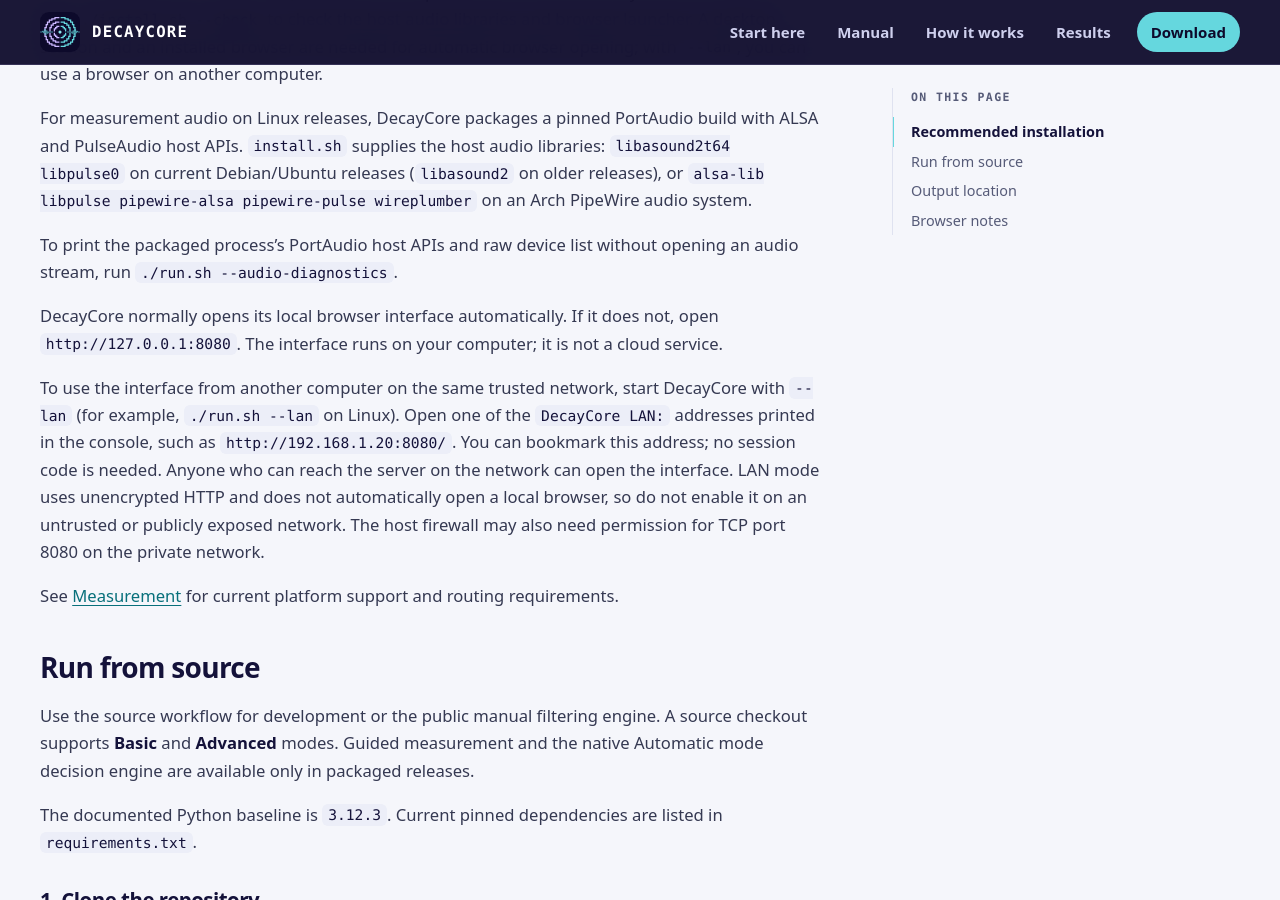
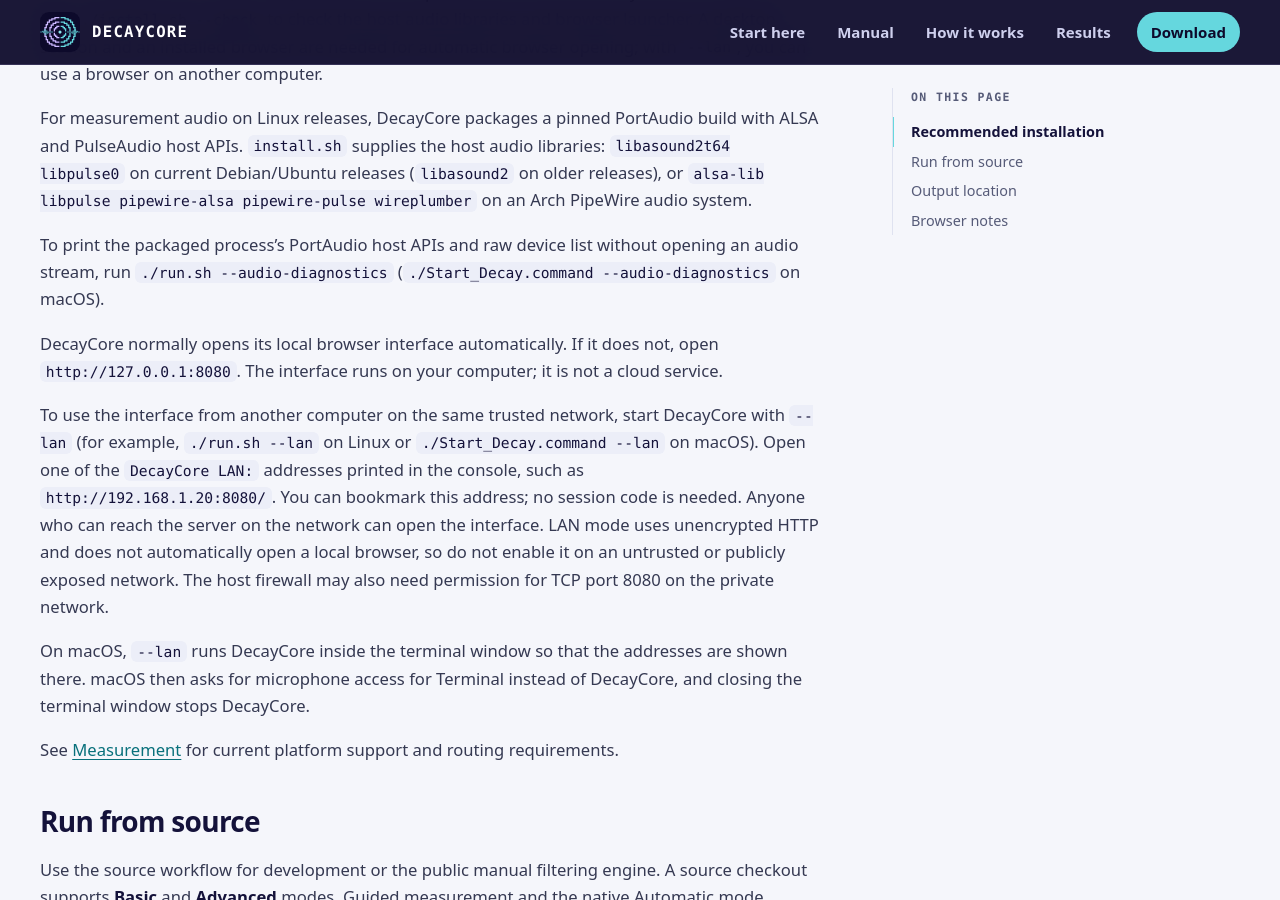
Before and after one commit to VilhoValittu/DecayCore, a Jekyll site: the page built from docs/Installation.md, in a window 1280 px wide and 900 px high, scrolled down 1249 px. Built offline with Jekyll 4.4.1, drawn with Linux system fonts in a browser that asks for light colours.

```diff
--- a/docs/Installation.md
+++ b/docs/Installation.md
@@ -31,12 +31,13 @@ ALSA and PulseAudio host APIs. `install.sh` supplies the host audio
 libraries: `libasound2t64 libpulse0` on current Debian/Ubuntu releases (`libasound2` on older releases), or `alsa-lib libpulse pipewire-alsa pipewire-pulse wireplumber`
 on an Arch PipeWire audio system.
 
-To print the packaged process's PortAudio host APIs and raw device list without opening an audio stream, run `./run.sh --audio-diagnostics`.
+To print the packaged process's PortAudio host APIs and raw device list without opening an audio stream, run `./run.sh --audio-diagnostics` (`./Start_Decay.command --audio-diagnostics` on macOS).
 
 DecayCore normally opens its local browser interface automatically. If it does not, open `http://127.0.0.1:8080`. The interface runs on your computer; it is not a cloud service.
 
 To use the interface from another computer on the same trusted network, start
-DecayCore with `--lan` (for example, `./run.sh --lan` on Linux). Open one of the
+DecayCore with `--lan` (for example, `./run.sh --lan` on Linux or
+`./Start_Decay.command --lan` on macOS). Open one of the
 `DecayCore LAN:` addresses printed in the console, such as
 `http://192.168.1.20:8080/`. You can bookmark this address; no session code is
 needed. Anyone who can reach the server on the network can open the interface.
@@ -44,6 +45,10 @@ LAN mode uses unencrypted HTTP and does not automatically open a local browser,
 so do not enable it on an
 untrusted or publicly exposed network. The host firewall may also need permission
 for TCP port 8080 on the private network.
+
+On macOS, `--lan` runs DecayCore inside the terminal window so that the addresses
+are shown there. macOS then asks for microphone access for Terminal instead of
+DecayCore, and closing the terminal window stops DecayCore.
 
 See [Measurement]({{ '/measurement-workflow/' | relative_url }}) for current platform support and routing requirements.
 
```
Also changed, not shown: docs/User_Manual.md (+4 -1 lines), docs/faq.md (+2 -0 lines), docs/index.md (+2 -2 lines), docs/paths.md (+3 -0 lines), README.md, docs/CHANGELOG.md, docs/pics/ui_1.png, docs/pics/ui_2.png, docs/pics/ui_3.png, docs/pics/ui_4.png, docs/pics/ui_5.png, docs/pics/ui_6.png, docs/pics/ui_7.png, docs/pics/ui_8.png, 1 more files, 1 other file.
